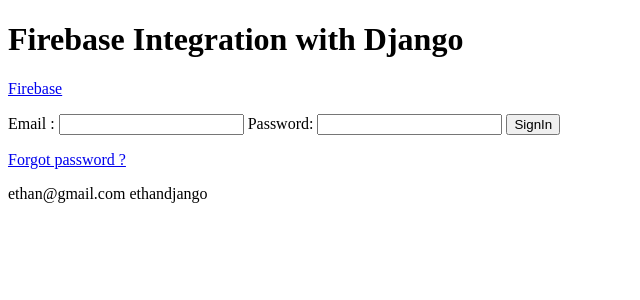
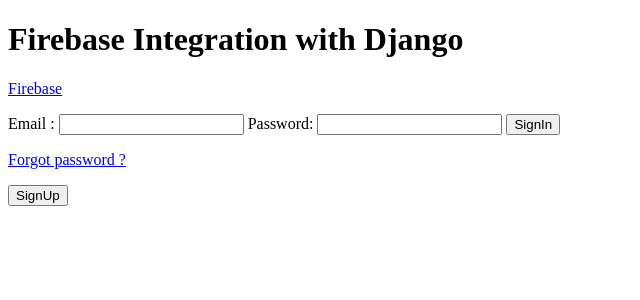
Before and after one commit to Alexmhack/django_firebase, a Django app: page / in a window 1280 px wide. Shown: the top 300 px of the page, without its empty margins (0-640 px from the left). Run offline with Django 3.2, Linux system fonts and the light colour scheme; parts of the project's set-up code (start-up, migrations or seed data) failed here and were passed over; some libraries are stand-ins or nearby versions.

Commit message:
add button for signup page

```diff
--- a/templates/sign_in.html
+++ b/templates/sign_in.html
@@ -21,6 +21,5 @@
         <input type="submit" value="SignIn">
     </form>
     <p><a href="{% url 'password_reset' %}">Forgot password ?</a></p>
-    <span>ethan@gmail.com</span>
-    <span>ethandjango</span>
+    <button type='button' onclick="location.href={% url 'signup' %}">SignUp</button>
 {% endblock %}
```
